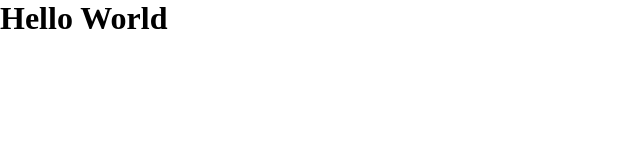
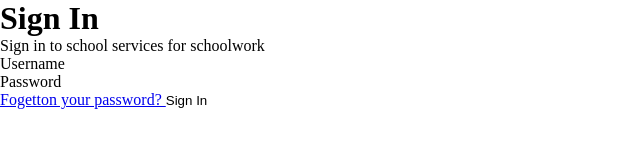
Before and after one commit to joshbrown122222/work-experiance, a website: page index.html in a window 1280 px wide. Shown: the whole page, without its empty margins (0-640 px from the left). Drawn offline with nearby package versions, Linux system fonts and the light colour scheme; files that its build step writes are made by us from their sources.

Commit message:
Sign In page html markup

```diff
--- a/gulpfile.js
+++ b/gulpfile.js
@@ -50,9 +50,8 @@ function minCSS() {
 function watch() {
 
   browserSync.init({
-    server: {
-      baseDir: './'
-    }
+    server: './',
+    index: "index.html"
   });
 
   gulp.watch(allScssFiles, gulp.series(css, minCSS));
--- a/index.html
+++ b/index.html
@@ -5,9 +5,32 @@
   <meta http-equiv="X-UA-Compatible" content="IE=edge">
   <meta name="viewport" content="width=device-width, initial-scale=1.0">
   <link rel="stylesheet" href="dist/css/main.min.css">
-  <title>SCSS with Gulp Project</title>
+  <title>Sign in</title>
 </head>
 <body>
-  <h1>Hello World</h1>
+  <h1>Sign In</h1>
+  <p>Sign in to school services for schoolwork</p>
+  <form>
+    <fieldset>
+      <label for="username">
+        Username
+      </label>
+      <input type="text" name="username" />
+    </fieldset>
+    <fieldset>
+      <label for="password">
+        Password
+      </label>
+      <input type="password" name="password" />
+    </fieldset>
+    <div>
+      <a href="#">
+        Fogetton your password?
+      </a>
+      <button type="submit">
+        Sign In
+      </button>
+    </div>
+  </form>
 </body>
 </html>
```
Also changed, not shown: subject-listing.html (added, +15 -0 lines), 2 other files.
